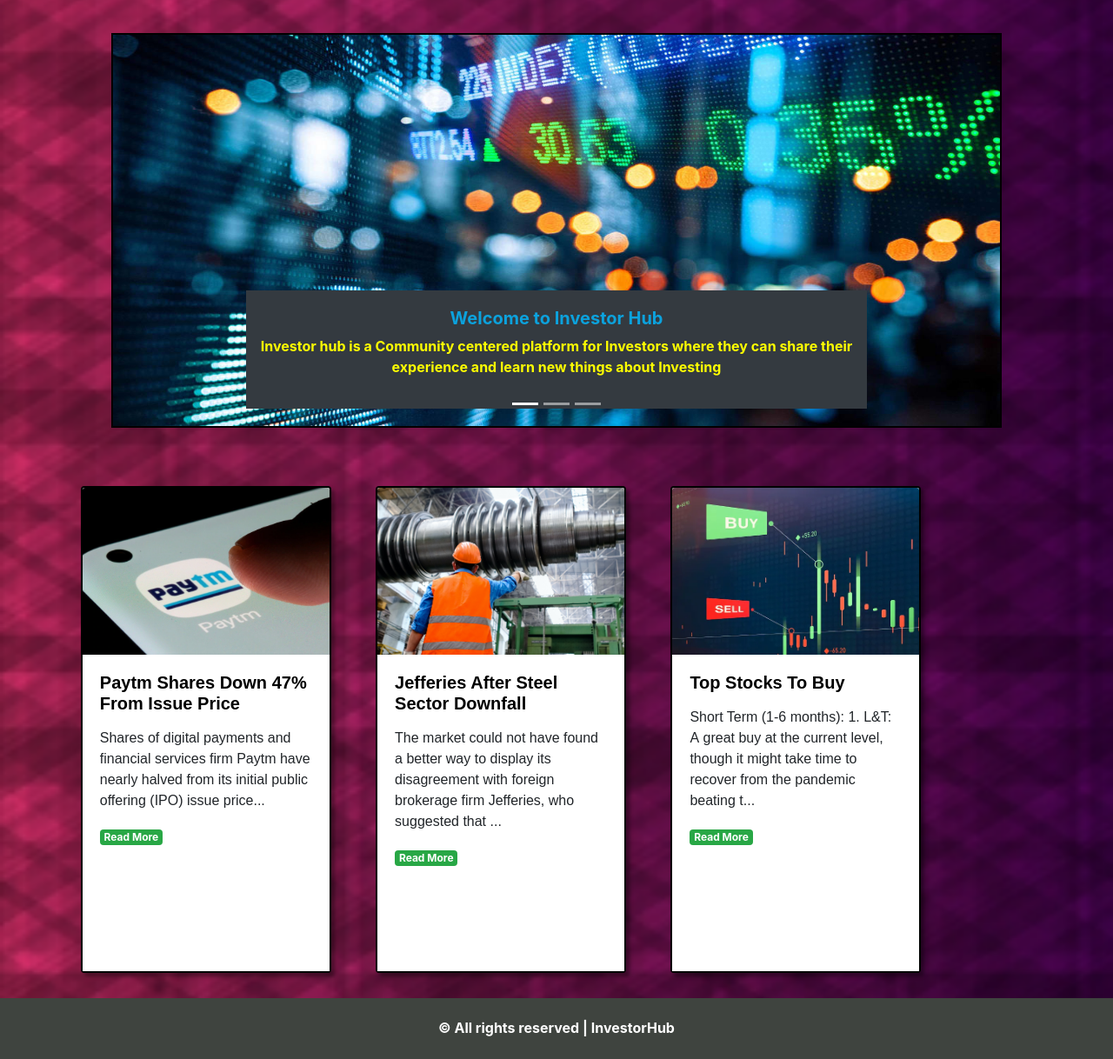
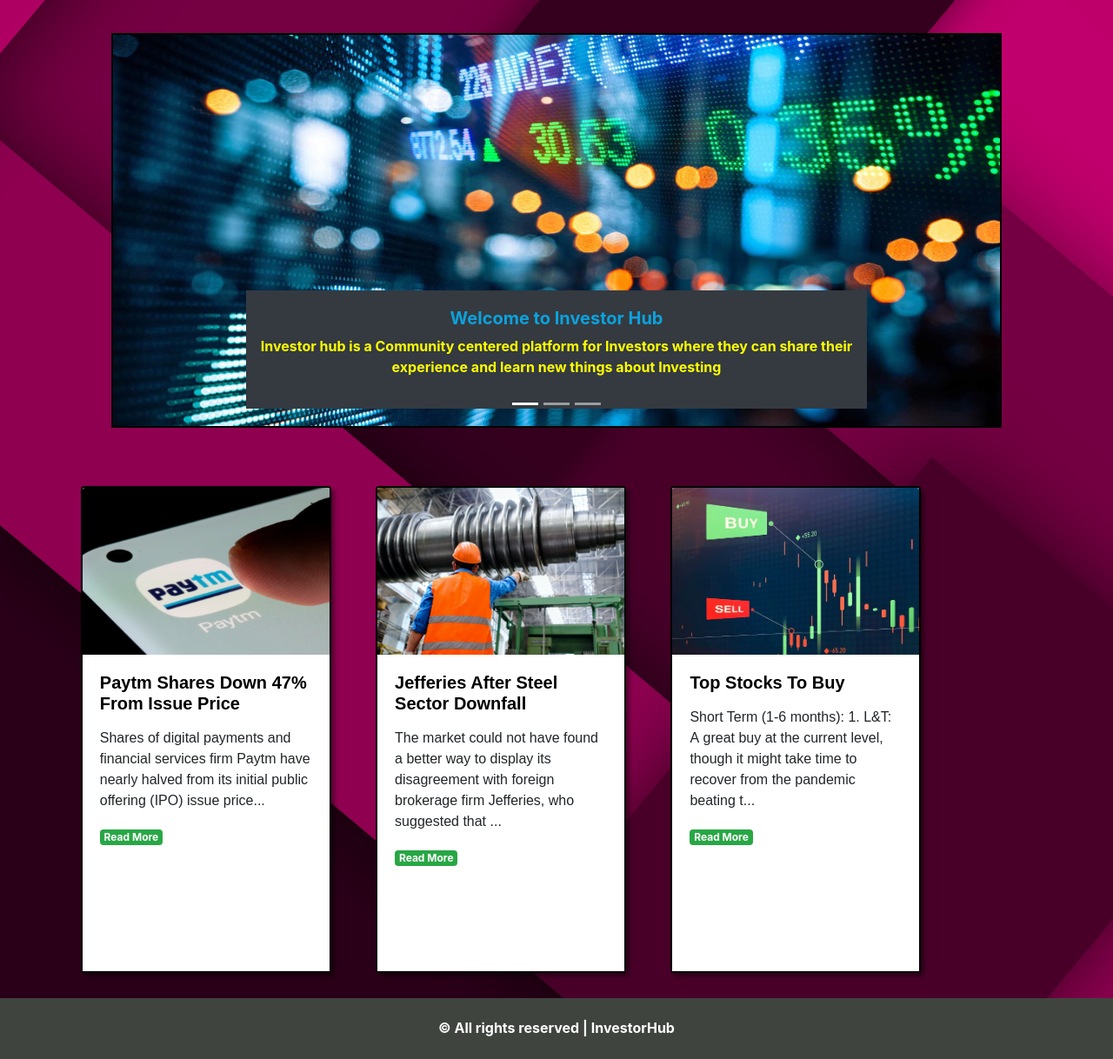
Before and after one commit to Rohan2035/InvestorHub, a Django app: page / in a window 1280 px wide. Shown: the part 56-1274 px from the top of the page at 87% size. Run offline with Django 3.2, Linux system fonts and the light colour scheme; data comes from the database, SQL or seed files in the repository; both versions use the stored data as it was after the commit; some libraries are stand-ins or nearby versions.

Commit message:
Few Fixes 🔨🔨

```diff
--- a/static/CSS/Sheet4.css
+++ b/static/CSS/Sheet4.css
@@ -1,5 +1,5 @@
 body{
-    background-image: url("/static/Images/BackgroundC.jpg");
+    background-image: url("/static/Images/BackgroundE.jpg");
     background-position: center;
     background-repeat: no-repeat;
     background-attachment: fixed;
--- a/static/CSS/sheet1.css
+++ b/static/CSS/sheet1.css
@@ -1,5 +1,5 @@
 body{
-    background-image: url("/static/Images/BackgroundC.jpg");
+    background-image: url("/static/Images/BackgroundE.jpg");
     background-size: cover;
     background-position: center;
     background-repeat: no-repeat;
--- a/stockpost/models.py
+++ b/stockpost/models.py
@@ -1,4 +1,3 @@
-from tkinter import CASCADE
 from django.db import models
 from django.db.models import DateField
 from django.contrib.auth.models import User
@@ -11,7 +10,7 @@ class StockPosts(models.Model):
     author = models.CharField(max_length=50, default = None)
     content = models.TextField(default=None)
     date = DateField(auto_now_add=True)
-    img1 = models.ImageField(upload_to = "images")
+    img1 = models.ImageField(null=True,upload_to = "images")
 
     def __str__(self):
         return self.Name
```
Also changed, not shown: db.sqlite3, static/Images/BackgroundD.JPG (added), static/Images/BackgroundE.JPG (added), static/Images/BackgroundF.JPG (added), stockpost/migrations/0005_alter_stockposts_img1.py (added).
